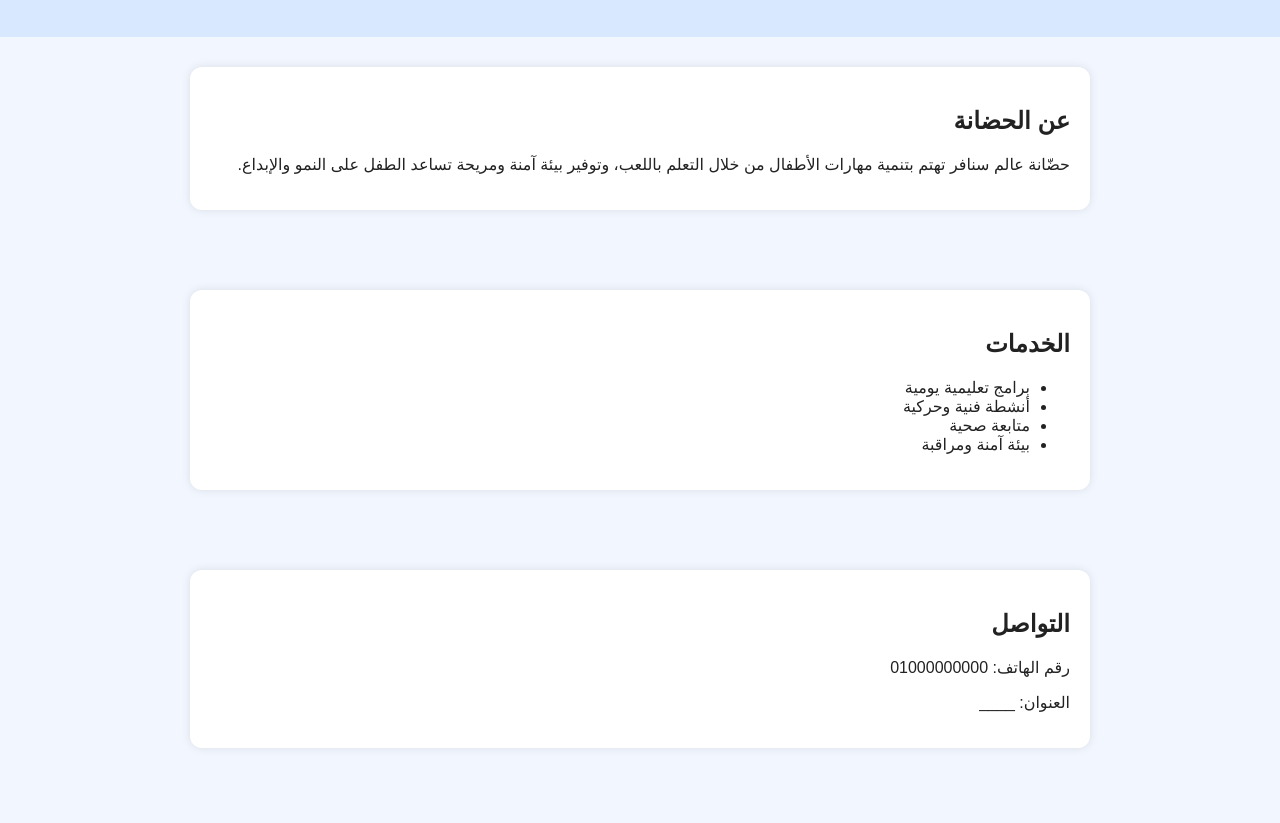
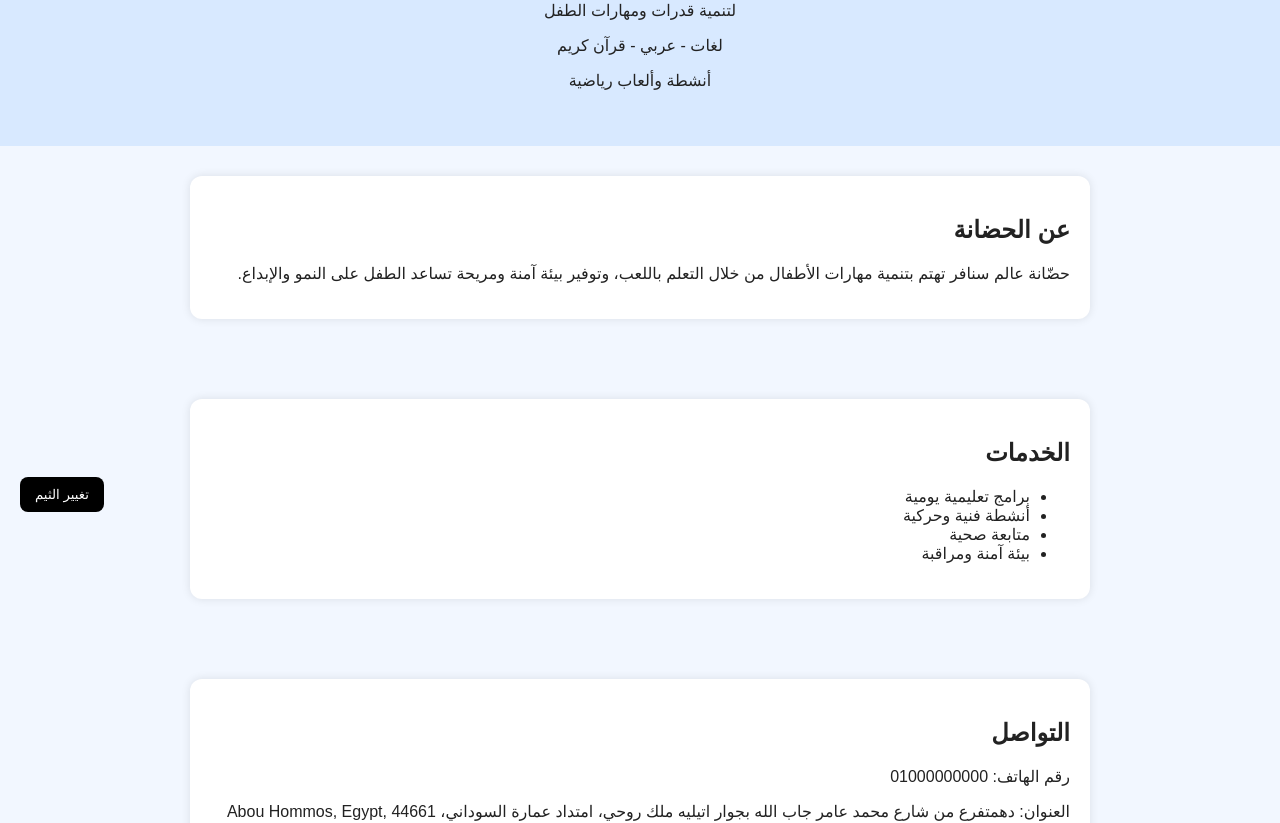
Before and after one commit to ibrahim1258/ZarliSite, a plain HTML site: page index.html in a window 1280 px wide. Shown: the part 268-1091 px from the top of the page. Drawn offline with Linux system fonts and the light colour scheme.

Commit message:
Update index.html with new content

```diff
--- a/index.html
+++ b/index.html
@@ -11,6 +11,7 @@
             padding: 0;
             background: #f2f7ff;
             color: #222;
+            transition: all 0.3s;
         }
         header {
             background: #4a90e2;
@@ -60,6 +61,20 @@
             text-align: center;
             margin-top: 40px;
         }
+        .theme-btn {
+            position: fixed;
+            bottom: 20px;
+            left: 20px;
+            padding: 10px 15px;
+            background: #000;
+            color: #fff;
+            border: none;
+            cursor: pointer;
+            border-radius: 8px;
+        }
+        .theme-btn:hover {
+            opacity: 0.8;
+        }
     </style>
 </head>
 <body>
@@ -72,8 +87,11 @@
     </nav>
 
     <div class="hero">
-        <h1>مرحبًا بكم في حضّانة عالم سنافر</h1>
-        <p>الأمان – التعلم – المرح</p>
+        <img src="logo-smurfs.png" alt="عالم السنافر" style="max-width:200px; margin-bottom:20px;" />
+        <h1>حضّانة عالم السنافر - Smurfs World</h1>
+        <p>لتنمية قدرات ومهارات الطفل</p>
+        <p>لغات - عربي - قرآن كريم</p>
+        <p>أنشطة وألعاب رياضية</p>
     </div>
 
     <div class="section" id="about">
@@ -99,12 +117,39 @@
         <div class="card">
             <h2>التواصل</h2>
             <p>رقم الهاتف: 01000000000</p>
-            <p>العنوان: ____</p>
+            <p>العنوان: دهمتفرع من شارع محمد عامر جاب الله بجوار اتيليه ملك روحي، امتداد عمارة السوداني، Abou Hommos, Egypt, 44661</p>
+            <p>صفحة الفيس بوك: <a href="https://www.facebook.com/share/1BgTBcFGCj/" target="_blank">اضغط هنا</a></p>
         </div>
     </div>
 
     <footer>
         جميع الحقوق محفوظة &copy; حضّانة عالم سنافر
     </footer>
+
+    <button class="theme-btn" onclick="toggleTheme()">تغيير الثيم</button>
+
+    <script>
+        let isColorTheme = true;
+        function toggleTheme() {
+            if(isColorTheme) {
+                // ثيم أبيض وأسود
+                document.body.style.background = 'white';
+                document.body.style.color = 'black';
+                document.querySelector('header').style.background = '#000';
+                document.querySelector('footer').style.background = '#000';
+                document.querySelector('nav').style.background = '#333';
+                document.querySelectorAll('.card').forEach(c => c.style.background = '#f9f9f9');
+            } else {
+                // ثيم ألوان الأطفال
+                document.body.style.background = '#f2f7ff';
+                document.body.style.color = '#222';
+                document.querySelector('header').style.background = '#4a90e2';
+                document.querySelector('footer').style.background = '#2c6bb2';
+                document.querySelector('nav').style.background = '#2c6bb2';
+                document.querySelectorAll('.card').forEach(c => c.style.background = 'white');
+            }
+            isColorTheme = !isColorTheme;
+        }
+    </script>
 </body>
 </html>
```
